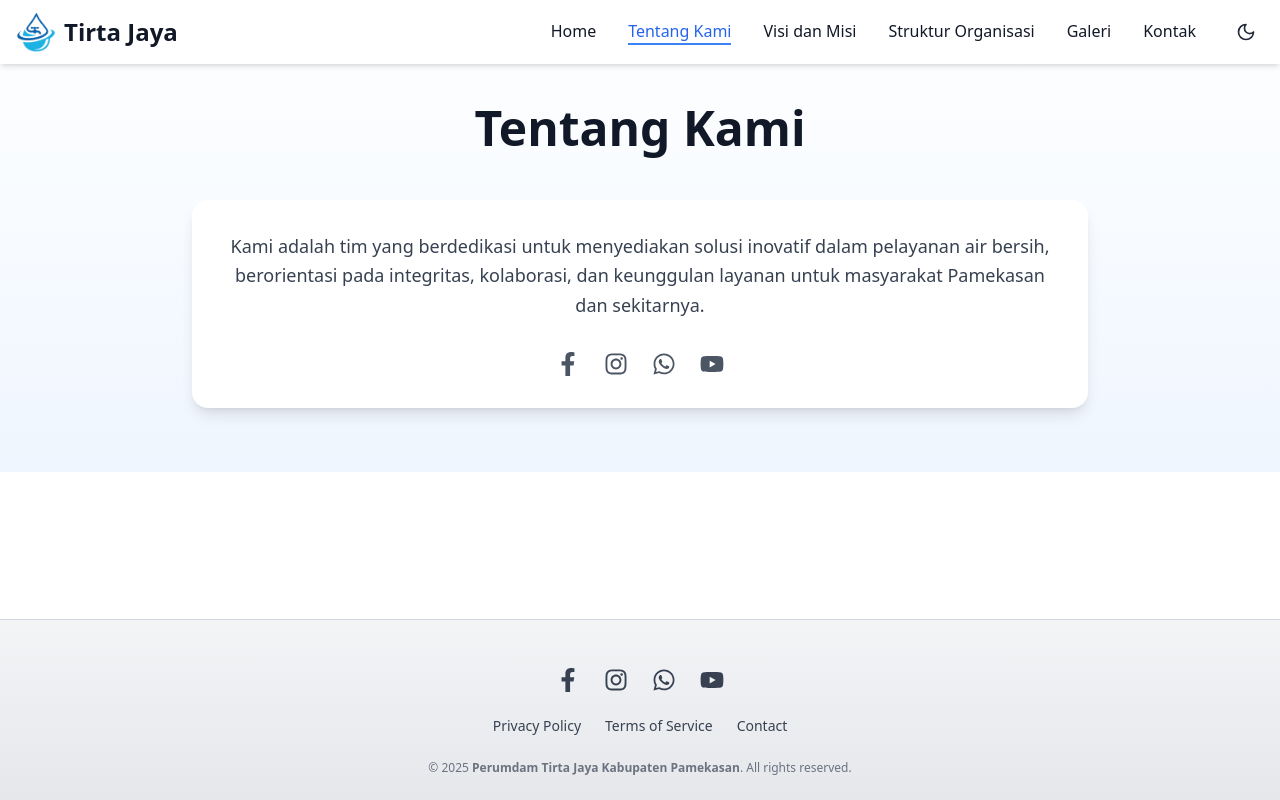
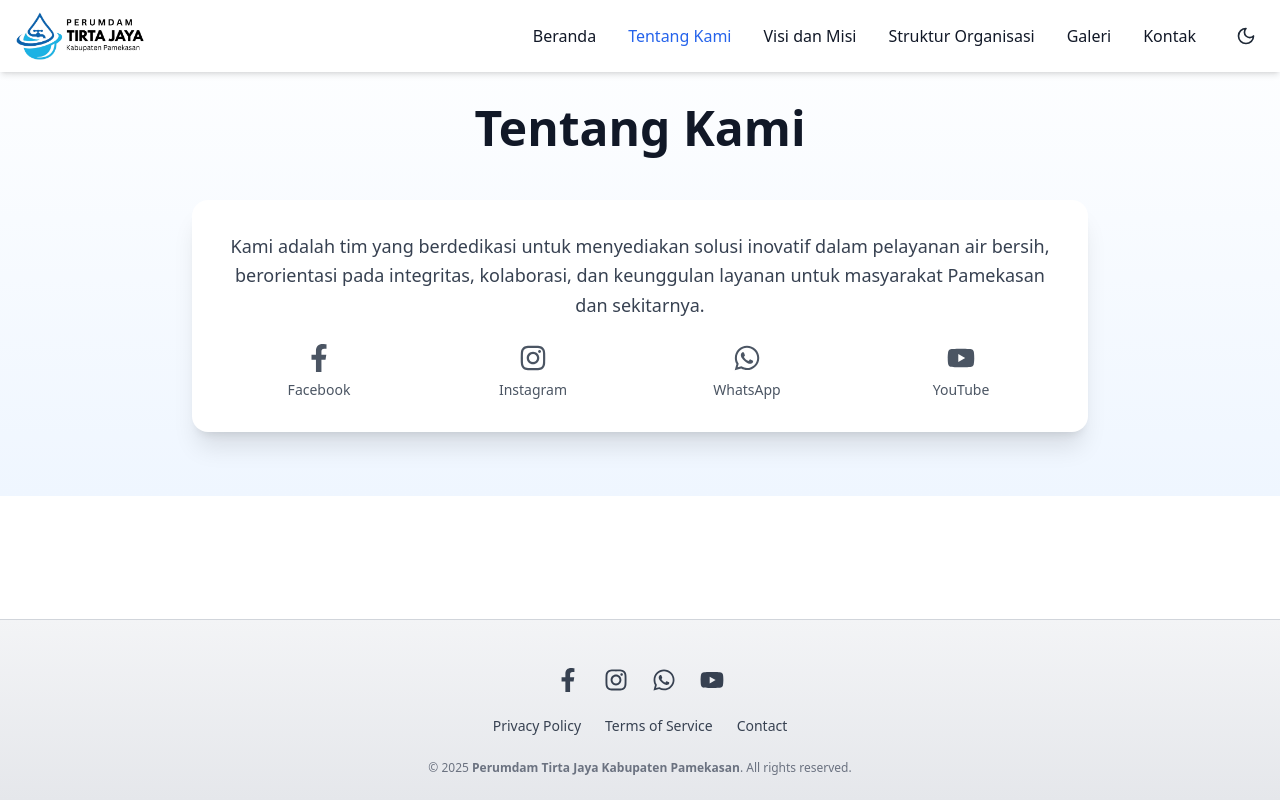
Before and after one commit to fakernism/tirtajaya, a React (Vite) app: page /about in a window 1280 px wide. Built offline with nearby package versions, Linux system fonts and the light colour scheme.

Commit message:
add PWA support7

```diff
--- a/index.html
+++ b/index.html
@@ -4,8 +4,8 @@
     <meta charset="UTF-8" />
     <link rel="icon" type="image/svg+xml" href="/vite.svg" />
     <meta name="viewport" content="width=device-width, initial-scale=1.0" />
-    <title>My Landing Page</title>
     <link rel="icon" type="image/x-icon" href="/favicon.ico" />
+    <title>Perusahaan Umum Daerah Air Minum Tirta Jaya Kabupaten Pamekasan</title>
   </head>
   <body class="bg-gray-50 dark:bg-gray-900 text-gray-800 dark:text-gray-100">
     <div id="root"></div>
--- a/package.json
+++ b/package.json
@@ -9,6 +9,7 @@
   },
   "dependencies": {
     "@vitejs/plugin-react": "^4.4.1",
+    "emailjs-com": "^3.2.0",
     "framer-motion": "^10.18.0",
     "lucide-react": "^0.503.0",
     "react": "^18.2.0",
--- a/src/components/About.jsx
+++ b/src/components/About.jsx
@@ -1,7 +1,7 @@
 // src/components/About.jsx
 import { Helmet } from 'react-helmet';
 import { motion } from 'framer-motion';
-import { FaFacebookF, FaInstagram, FaYoutube, FaWhatsapp } from 'react-icons/fa'; // ⬅️ Update import
+import { FaFacebookF, FaInstagram, FaYoutube, FaWhatsapp } from 'react-icons/fa';
 
 export default function About() {
   return (
@@ -32,49 +32,57 @@ export default function About() {
         </motion.h2>
 
         <motion.div
-          className="bg-white dark:bg-gray-900 p-8 rounded-2xl shadow-lg hover:shadow-2xl transition max-w-4xl mx-auto"
+          className="bg-white dark:bg-gray-900 p-8 rounded-2xl shadow-xl hover:shadow-2xl transition max-w-4xl mx-auto"
           initial={{ scale: 0.9, opacity: 0 }}
           animate={{ scale: 1, opacity: 1 }}
           transition={{ delay: 0.4, duration: 0.6 }}
         >
-          <p className="text-gray-700 dark:text-gray-300 text-lg leading-relaxed text-center mb-8">
+          <p className="text-gray-700 dark:text-gray-300 text-lg leading-relaxed text-center mb-6">
             Kami adalah tim yang berdedikasi untuk menyediakan solusi inovatif dalam pelayanan air bersih,
             berorientasi pada integritas, kolaborasi, dan keunggulan layanan untuk masyarakat Pamekasan dan sekitarnya.
           </p>
 
-          {/* Social Media Links */}
-          <div className="flex justify-center space-x-6">
+
+          {/* Social Media with Labels */}
+          <div className="grid grid-cols-2 sm:grid-cols-4 gap-6 justify-items-center text-center">
             <a
               href="https://www.facebook.com/yourpage"
               target="_blank"
               rel="noopener noreferrer"
-              className="text-gray-600 dark:text-gray-300 hover:text-blue-600 dark:hover:text-blue-400 transition text-2xl"
+              className="flex flex-col items-center space-y-2 text-gray-600 dark:text-gray-300 hover:text-blue-600 dark:hover:text-blue-400 transition"
             >
-              <FaFacebookF />
+              <FaFacebookF size={28} />
+              <span className="text-sm font-medium">Facebook</span>
             </a>
+
             <a
               href="https://www.instagram.com/yourpage"
               target="_blank"
               rel="noopener noreferrer"
-              className="text-gray-600 dark:text-gray-300 hover:text-pink-500 transition text-2xl"
+              className="flex flex-col items-center space-y-2 text-gray-600 dark:text-gray-300 hover:text-pink-500 transition"
             >
-              <FaInstagram />
+              <FaInstagram size={28} />
+              <span className="text-sm font-medium">Instagram</span>
             </a>
+
             <a
-              href="https://wa.me/yourwhatsapplink" // ⬅️ Link WhatsApp
+              href="https://wa.me/yourwhatsapplink"
               target="_blank"
               rel="noopener noreferrer"
-              className="text-gray-600 dark:text-gray-300 hover:text-green-500 transition text-2xl"
+              className="flex flex-col items-center space-y-2 text-gray-600 dark:text-gray-300 hover:text-green-500 transition"
             >
-              <FaWhatsapp />
+              <FaWhatsapp size={28} />
+              <span className="text-sm font-medium">WhatsApp</span>
             </a>
+
             <a
               href="https://www.youtube.com/yourpage"
               target="_blank"
               rel="noopener noreferrer"
-              className="text-gray-600 dark:text-gray-300 hover:text-red-500 transition text-2xl"
+              className="flex flex-col items-center space-y-2 text-gray-600 dark:text-gray-300 hover:text-red-500 transition"
             >
-              <FaYoutube />
+              <FaYoutube size={28} />
+              <span className="text-sm font-medium">YouTube</span>
             </a>
           </div>
         </motion.div>
--- a/src/components/Contact.jsx
+++ b/src/components/Contact.jsx
@@ -2,6 +2,9 @@
 import { useState } from 'react';
 import { Helmet } from 'react-helmet';
 import { motion } from 'framer-motion';
+import emailjs from 'emailjs-com'; // <== Tambahkan ini
+import { FaWhatsapp, FaInstagram, FaFacebook, FaYoutube } from 'react-icons/fa';
+
 
 export default function Contact() {
   const [formData, setFormData] = useState({
@@ -20,22 +23,33 @@ export default function Contact() {
   const handleSubmit = (e) => {
     e.preventDefault();
 
-    // Validasi sederhana
     if (!formData.name || !formData.email || !formData.message) {
       alert('Mohon lengkapi semua field!');
       return;
     }
 
-    // Nanti kirim ke server atau email service di sini
-    console.log('Form submitted:', formData);
-
-    alert('Pesan Anda berhasil dikirim! 🎉');
-
-    // Reset form
+    emailjs.send(
+      'service_s3mj1ps',     // Ganti dengan Service ID kamu
+      'template_wfq40ek',    // Ganti dengan Template ID kamu
+      {
+        from_name: formData.name,
+        from_email: formData.email,
+        message: formData.message,
+      },
+      'o0Zkojms230WypSTk'      // Ganti dengan Public Key kamu
+    )
+    .then((response) => {
+      console.log('SUCCESS!', response.status, response.text);
+      alert('Pesan berhasil dikirim! 🎉');
       setFormData({
         name: '',
         email: '',
         message: '',
+      });
+    })
+    .catch((err) => {
+      console.error('FAILED...', err);
+      alert('Terjadi kesalahan. Silakan coba lagi.');
     });
   };
 
@@ -63,8 +77,12 @@ export default function Contact() {
           Kontak Kami
         </motion.h2>
 
-        <form onSubmit={handleSubmit} className="max-w-2xl mx-auto space-y-8 bg-white dark:bg-gray-800 p-8 rounded-lg shadow-lg transition-transform hover:scale-105 duration-300">
-
+        <div className="flex flex-col md:flex-row md:space-x-8 space-y-10 md:space-y-0">
+          {/* Formulir Kontak */}
+          <form
+            onSubmit={handleSubmit}
+            className="w-full md:w-1/2 space-y-8 bg-white dark:bg-gray-800 p-8 rounded-lg shadow-lg transition-transform hover:scale-105 duration-300"
+          >
             <div>
               <label className="block mb-2 text-sm font-medium text-gray-700 dark:text-gray-300">Nama Lengkap</label>
               <input
@@ -110,9 +128,90 @@ export default function Contact() {
             >
               Kirim Pesan
             </button>
+          </form>
 
-        </form>
+          {/* Alamat dan Google Maps */}
+          <div className="w-full md:w-1/2 bg-white dark:bg-gray-800 p-8 rounded-lg shadow-lg text-gray-800 dark:text-gray-200">
+            <h3 className="text-2xl font-semibold mb-4">Alamat Kantor</h3>
+            <p className="mb-6">
+              Jl. Pengadilan Negeri no. 1, Bugih, <br />
+              Kabupaten Pamekasan, Jawa Timur 69316
+            </p>
+
+            <div className="w-full h-64 md:h-80 overflow-hidden rounded-lg shadow-md mb-4">
+              <iframe
+                title="Lokasi Perumdam Tirta Jaya"
+                src="https://www.google.com/maps?q=Jalan+Pengadilan+Negeri+no.+1+Pamekasan+69317&output=embed"
+                width="100%"
+                height="250"
+                className="w-full h-full border-0"
+                loading="lazy"
+                allowFullScreen
+              ></iframe>
             </div>
+
+            {/* <a
+              href="https://www.google.com/maps/place/PDAM+Kabupaten+Pamekasan/@-7.796503,113.4764922,17z"
+              target="_blank"
+              rel="noopener noreferrer"
+              className="inline-block bg-blue-600 hover:bg-blue-700 text-white font-semibold px-6 py-2 rounded-lg transition-all duration-300"
+            >
+              Buka di Google Maps
+            </a> */}
+
+            <div className="mt-8 justify-items-center text-center">
+              <div className="flex space-x-8">
+
+                <a
+                  href="https://wa.me/6281234567890"
+                  target="_blank"
+                  rel="noopener noreferrer"
+                  className="flex flex-col items-center text-gray-600 dark:text-gray-300 hover:text-green-500 transition"
+                >
+                  <FaWhatsapp className="text-3xl mb-1" />
+                  <span className="text-sm">WhatsApp</span>
+                </a>
+
+                <a
+                  href="https://www.instagram.com/username"
+                  target="_blank"
+                  rel="noopener noreferrer"
+                  className="flex flex-col items-center text-gray-600 dark:text-gray-300 hover:text-pink-500 transition"
+                >
+                  <FaInstagram className="text-3xl mb-1" />
+                  <span className="text-sm">Instagram</span>
+                </a>
+
+                <a
+                  href="https://www.facebook.com/username"
+                  target="_blank"
+                  rel="noopener noreferrer"
+                  className="flex flex-col items-center text-gray-600 dark:text-gray-300 hover:text-blue-600 transition"
+                >
+                  <FaFacebook className="text-3xl mb-1" />
+                  <span className="text-sm">Facebook</span>
+                </a>
+
+                <a
+                  href="https://www.youtube.com/yourpage"
+                  target="_blank"
+                  rel="noopener noreferrer"
+                  className="flex flex-col items-center text-gray-600 dark:text-gray-300 hover:text-red-500 transition"
+                >
+                  <FaYoutube className="text-3xl mb-1" />
+                  <span className="text-sm">YouTube</span>
+                </a>
+
+              </div>
+            </div>
+          </div>
+
+
+
+
+        </div>
+      </div>
+
     </motion.section>
   );
 }
--- a/src/components/Hero.jsx
+++ b/src/components/Hero.jsx
@@ -23,7 +23,7 @@ export default function Hero() {
       transition={{ duration: 0.5 }}
     >
       <Helmet>
-        <title>Selamat Datang - Perumdam Tirta Jaya Kabupaten Pamekasan</title>
+        <title>Perusahaan Umum Daerah Air Minum Tirta Jaya Kabupaten Pamekasan</title>
       </Helmet>
 
       {/* SLIDER Background */}
--- a/src/components/Navbar.jsx
+++ b/src/components/Navbar.jsx
@@ -1,7 +1,7 @@
 // src/components/Navbar.jsx
 import { useState, useEffect } from 'react';
 import { Link, useLocation } from 'react-router-dom';
-import logo from '../assets/logo.png';
+import logo from '../assets/perumdamlogo.png';
 import { Sun, Moon, Menu, X } from 'lucide-react';
 
 export default function Navbar() {
@@ -30,9 +30,8 @@ export default function Navbar() {
 
         {/* Logo */}
         <div className="flex items-center space-x-2">
-          <img src={logo} alt="Logo" className="h-10 w-10 object-cover" />
-          <Link to="/" className="text-2xl font-bold text-gray-900 dark:text-white">
-            Tirta Jaya
+          <Link to="/">
+            <img src={logo} alt="Logo Perumdam Tirta Jaya" className="h-12 object-contain" />
           </Link>
         </div>
 
@@ -77,7 +76,7 @@ export default function Navbar() {
 function NavLinks() {
   const location = useLocation();
   const links = [
-    { to: '/', label: 'Home' },
+    { to: '/', label: 'Beranda' },
     { to: '/about', label: 'Tentang Kami' },
     { to: '/vision-mission', label: 'Visi dan Misi' },
     { to: '/structure', label: 'Struktur Organisasi' },
@@ -100,7 +99,7 @@ function NavLinks() {
             }`}
           >
             {link.label}
-            <span className={`block h-0.5 bg-blue-500 max-w-0 group-hover:max-w-full transition-all duration-300 ${isActive ? 'max-w-full' : ''}`}></span>
+            {/* <span className={`block h-0.5 bg-blue-500 max-w-0 group-hover:max-w-full transition-all duration-300 no-underline ${isActive ? 'max-w-full' : ''}`}></span> */}
           </Link>
         );
       })}
```
Also changed, not shown: src/assets/perumdamlogo.png (added), 1 other file (tests, documents, lock files or other folders). Lines whose indentation alone changed are shown as unchanged.
